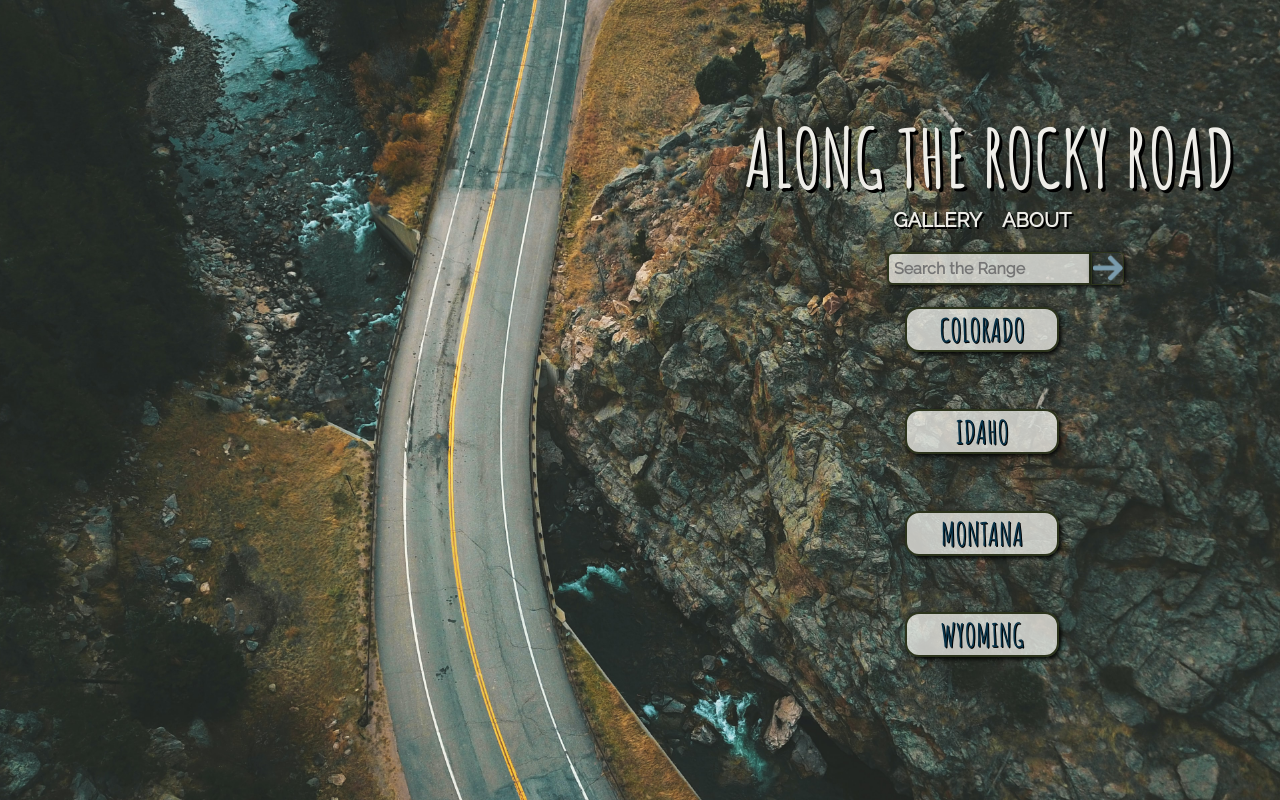
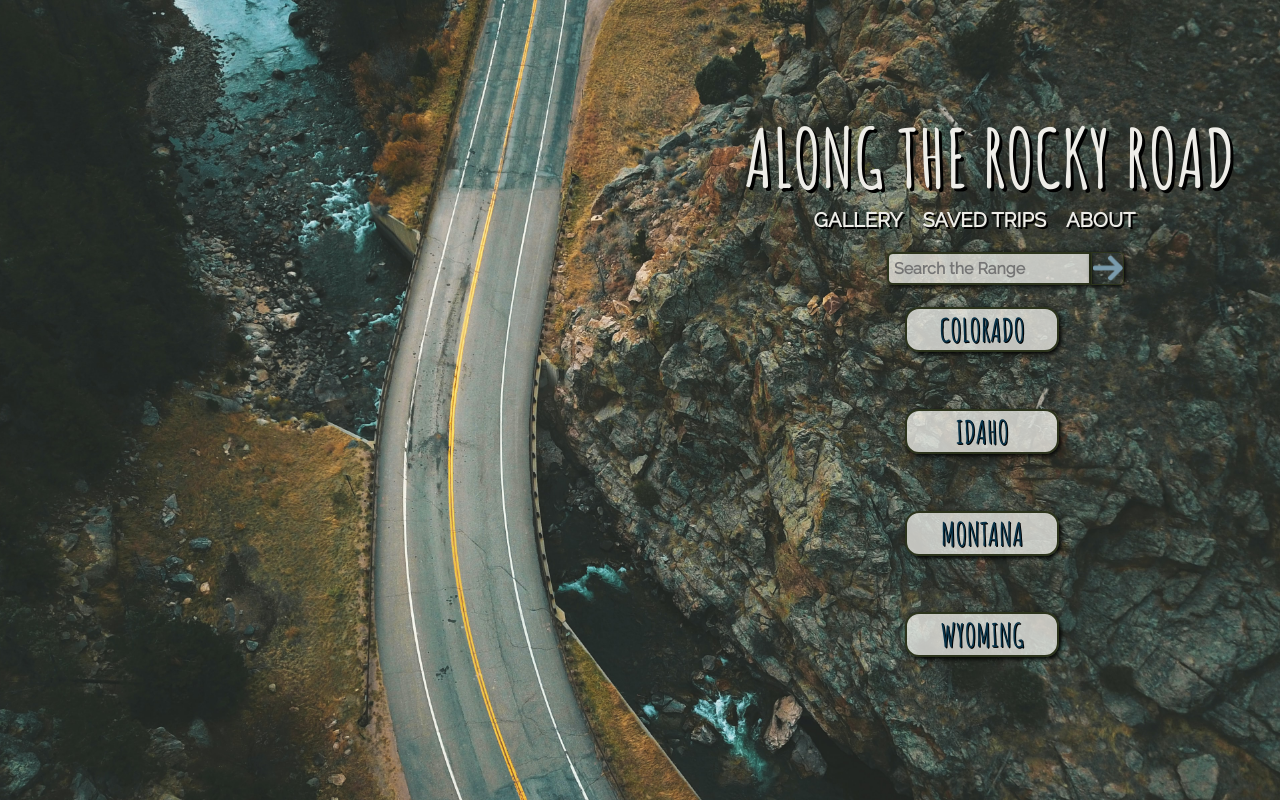
Before and after one commit to leighlars/rocky-road, a React (Create React App) app: page /home in a window 1280 px wide. Built offline with nearby package versions, Linux system fonts and the light colour scheme; no server answers; a web font is replaced by a local one.

Commit message:
Add Saved Trips component and Route

```diff
--- a/src/App/App.js
+++ b/src/App/App.js
@@ -9,6 +9,7 @@ import StatePage from '../StatePage/StatePage'
 import Location from '../Location/Location'
 import Results from '../Results/Results'
 import Gallery from '../Gallery/Gallery'
+import SavedTrips from '../SavedTrips/SavedTrips'
 
 class App extends Component {
   constructor() {
@@ -182,6 +183,14 @@ class App extends Component {
         }}
        />
        <Route
+       exact path='/saved-trips'
+       render={() => {
+         return(
+           <SavedTrips itineraries={this.state.itineraries} />
+         )
+       }}
+       />
+       <Route
         exact
         path="/gallery"
         render={() => {
--- a/src/Header/Header.js
+++ b/src/Header/Header.js
@@ -14,6 +14,9 @@ const Header = ({getCurrentPage, searchSites}) => {
      <Link to="/gallery" className="nav-btns gallery-link">
       Gallery
      </Link>
+     <Link to="/saved-trips" className="nav-btns saved-link">
+      Saved Trips
+     </Link>
      <Link to="/about" className="nav-btns about-link">
       About
      </Link>
@@ -26,7 +29,7 @@ const Header = ({getCurrentPage, searchSites}) => {
     </nav>
     <SearchForm searchSites={searchSites} />
    </header>
-  )
+  );
 }
 
 export default Header
--- a/src/Home/Home.scss
+++ b/src/Home/Home.scss
@@ -28,7 +28,7 @@
     nav {
       padding: 0;
       margin: 0;
-      margin-right: 9em;
+      margin-right: 5em;
       margin-bottom: 1em;
     }
     .nav-btns {
--- /dev/null
+++ b/src/SavedTrips/SavedTrips.js
@@ -0,0 +1,8 @@
+import React from 'react'
+import './SavedTrips.scss'
+
+const SavedTrips = () => {
+
+}
+
+export default SavedTrips
--- /dev/null
+++ b/src/SavedTrips/SavedTrips.scss
@@ -0,0 +1 @@
+@import '../styles/variables'
```
Also changed, not shown: 1 other file (tests, documents, lock files or other folders).
